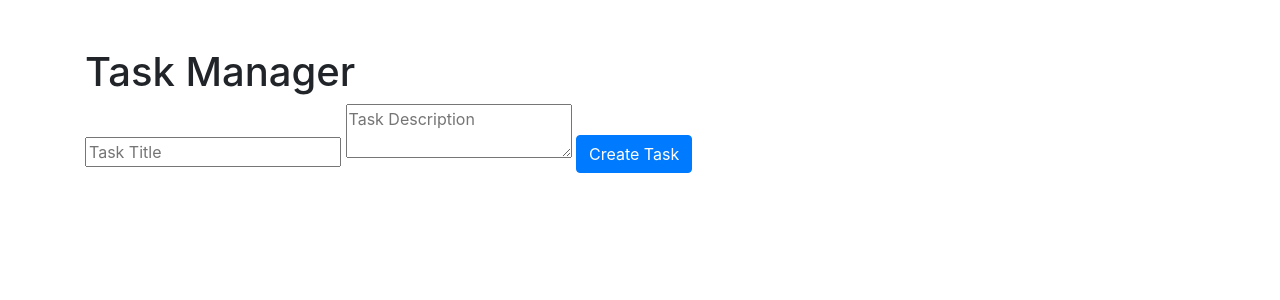
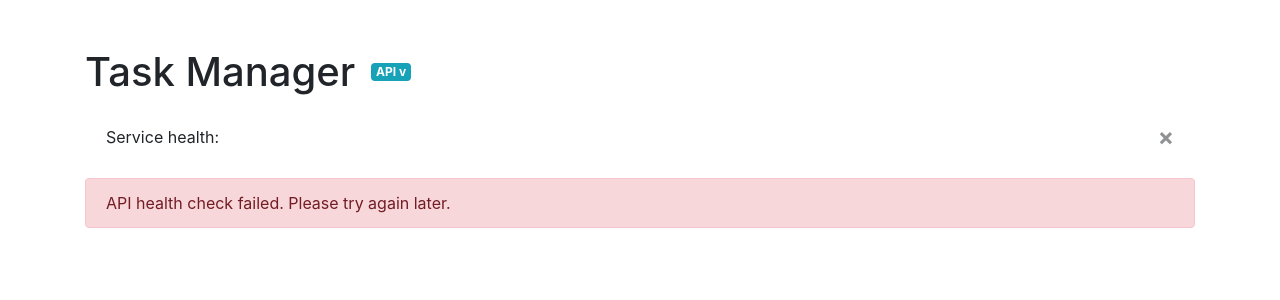
Before and after one commit to sacumesh/devops-task-dashboard, a Flask app: page / in a window 1280 px wide. Shown: the top 300 px of the page. Run offline with Flask 3, Linux system fonts and the light colour scheme; data that the repository does not hold is empty; some libraries are stand-ins or nearby versions.

Commit message:
Fix error views

```diff
--- a/app/api.py
+++ b/app/api.py
@@ -1,7 +1,7 @@
 # api.py
 import os
+import requests
 from typing import List, Dict, Optional, Tuple, Any
-import requests
 from requests import Response
 from dotenv import load_dotenv
 
@@ -9,9 +9,7 @@
 load_dotenv()
 
 # Configuration
-API_BASE_URL: str = os.getenv("API_BASE_URL", "http://localhost:8080/api/")
-DEFAULT_TIMEOUT: int = 10
-HEALTH_TIMEOUT: int = 5
+TASK_MANAGER_API_URL: str = os.getenv("TASK_MANAGER_API_URL", "http://localhost:8080/api/")
 
 # Session initialization
 _session = requests.Session()
@@ -57,7 +55,7 @@
 
 def _url(path: str) -> str:
     """Construct an absolute URL from a relative path."""
-    base = API_BASE_URL.rstrip("/")
+    base = TASK_MANAGER_API_URL.rstrip("/")
     suffix = path.lstrip("/")
     return f"{base}/{suffix}"
 
@@ -105,12 +103,12 @@
     return data if isinstance(data, dict) else {"data": data}
 
 
-def _request(method: str, path: str, *, json: Optional[Dict[str, Any]] = None, timeout: int = DEFAULT_TIMEOUT) -> Dict[str, Any]:
+def _request(method: str, path: str, *, json: Optional[Dict[str, Any]] = None, ) -> Dict[str, Any]:
     """
     Core request executor. Converts low-level exceptions to domain errors.
     """
     try:
-        resp = _session.request(method=method, url=_url(path), json=json, timeout=timeout)
+        resp = _session.request(method=method, url=_url(path), json=json)
         return _handle_response(resp)
     except requests.Timeout:
         raise TimeoutError("Request timed out. Check your network and try again.")
@@ -145,17 +143,17 @@
 
 
 # Public API: return (data, error) for UI-friendly handling
-def health(timeout: int = HEALTH_TIMEOUT) -> Tuple[Optional[Dict[str, Any]], Optional[str]]:
+def health() -> Tuple[Optional[Dict[str, Any]], Optional[str]]:
     try:
-        data = _request("GET", "/tasks/health", timeout=timeout)
+        data = _request("GET", "/tasks/health")
         return data, None
     except ApiError as e:
         return None, _ui_message(e)
 
 
-def get_tasks(timeout: int = DEFAULT_TIMEOUT) -> Tuple[Optional[List[Dict[str, Any]]], Optional[str]]:
+def get_tasks() -> Tuple[Optional[List[Dict[str, Any]]], Optional[str]]:
     try:
-        data = _request("GET", "/tasks", timeout=timeout)
+        data = _request("GET", "/tasks")
         # Accept both list and dict-wrapped, normalize to list for caller
         if isinstance(data, dict) and "data" in data and isinstance(data["data"], list):
             return data["data"], None
@@ -166,37 +164,46 @@
         return None, _ui_message(e)
 
 
-def get_task(task_id: str, timeout: int = DEFAULT_TIMEOUT) -> Tuple[Optional[Dict[str, Any]], Optional[str]]:
+def get_task(task_id: str, ) -> Tuple[Optional[Dict[str, Any]], Optional[str]]:
     try:
-        data = _request("GET", f"/tasks/{task_id}", timeout=timeout)
+        data = _request("GET", f"/tasks/{task_id}")
         return data, None
     except ApiError as e:
         return None, _ui_message(e)
 
 
-def create_task(title: str, description: str = "", status: Optional[str] = None, timeout: int = DEFAULT_TIMEOUT) -> Tuple[Optional[Dict[str, Any]], Optional[str]]:
+def create_task(title: str, description: str = "", status: Optional[str] = None, ) -> Tuple[Optional[Dict[str, Any]], Optional[str]]:
     payload: Dict[str, Any] = {"title": title, "description": description}
     if status:
         payload["status"] = status
     try:
-        data = _request("POST", "/tasks", json=payload, timeout=timeout)
+        data = _request("POST", "/tasks", json=payload)
         return data, None
     except ApiError as e:
         return None, _ui_message(e)
 
 
-def update_task(task_id: str, title: str, description: str, status: str, timeout: int = DEFAULT_TIMEOUT) -> Tuple[Optional[Dict[str, Any]], Optional[str]]:
+def update_task(task_id: str, title: str, description: str, status: str, ) -> Tuple[Optional[Dict[str, Any]], Optional[str]]:
     payload: Dict[str, Any] = {"id": task_id, "title": title, "description": description, "status": status}
     try:
-        data = _request("PUT", "/tasks", json=payload, timeout=timeout)
+        data = _request("PUT", "/tasks", json=payload)
         return data, None
     except ApiError as e:
         return None, _ui_message(e)
 
 
-def delete_task(task_id: str, timeout: int = DEFAULT_TIMEOUT) -> Tuple[bool, Optional[str]]:
+def delete_task(task_id: str, ) -> Tuple[bool, Optional[str]]:
     try:
-        _request("DELETE", f"/tasks/{task_id}", timeout=timeout)
+        _request("DELETE", f"/tasks/{task_id}")
         return True, None
     except ApiError as e:
         return False, _ui_message(e)
+
+
+def api_version() -> Tuple[Optional[str], Optional[str]]:
+    try:
+        data = _request("GET", "/version")
+        version = data.get("apiVersion") if isinstance(data, dict) else None
+        return version, None
+    except ApiError as e:
+        return None, _ui_message(e)
--- a/app/main.py
+++ b/app/main.py
@@ -1,8 +1,13 @@
+import api
+import os
 from flask import Flask, render_template, request, redirect, url_for, flash
-import api  # Import your existing API client
+from dotenv import load_dotenv
 
-app = Flask(__name__)
-app.config['SECRET_KEY'] = 'your_secret_key'  # Set your secret key
+# Load environment variables once from project root
+load_dotenv()
+
+app = Flask(__name__)# Set your secret key
+app.secret_key = os.getenv('SECRET_KEY', 'supersecretkey')
 
 @app.route('/')
 def index():
@@ -10,7 +15,23 @@
     if error:
         flash(f"Error fetching tasks: {error}", 'error')
         tasks = []
-    return render_template('index.html', tasks=tasks)
+
+    api_version, error = api.api_version()  # Fetch API version from the API client
+    if error:
+        flash(f"Error fetching API version: {error}", 'error')
+        api_version = None
+
+    # Health check: consider service healthy only if status == 'UP'
+    is_healthy = False
+    health, err = api.health()
+    if err:
+        flash(f"Health check error: {err}", 'error')
+    elif isinstance(health, dict) and health.get('status') == 'UP':
+        is_healthy = True
+    else:
+        flash(f"Service health: {health.get('status') if isinstance(health, dict) else 'UNKNOWN'}", 'error')
+
+    return render_template('index.html', tasks=tasks, api_version=api_version, health_check=is_healthy)
 
 @app.route('/create', methods=['POST'])
 def create_task():
@@ -56,4 +77,5 @@
     return redirect(url_for('index'))
 
 if __name__ == '__main__':
-    app.run(debug=True, host='0.0.0.0', port=5000)
+    port = int(os.getenv('PORT', '5000'))
+    app.run(debug=True, host='0.0.0.0', port=port)
--- a/app/templates/index.html
+++ b/app/templates/index.html
@@ -8,20 +8,57 @@
 </head>
 <body>
     <div class="container">
-        <h1 class="mt-5">Task Manager</h1>
-        <form action="{{ url_for('create_task') }}" method="POST" class="mb-4">
-            <input type="text" name="title" placeholder="Task Title" required>
-            <textarea name="description" placeholder="Task Description"></textarea>
-            <button type="submit" class="btn btn-primary">Create Task</button>
-        </form>
+        <div class="mt-5">
+            <div class="d-flex align-items-center mb-3">
+                <h1 class="mb-0">Task Manager</h1>
+                <span class="badge badge-info ml-3">API v{{ api_version }}</span>
+            </div>
 
             {% with messages = get_flashed_messages(with_categories=true) %}
             {% if messages %}
+                <div class="mb-3">
                 {% for category, message in messages %}
-                    <div class="alert alert-{{ category }}">{{ message }}</div>
+                    <div class="alert alert-{{ category }} alert-dismissible fade show" role="alert">
+                        {{ message }}
+                        <button type="button" class="close" data-dismiss="alert" aria-label="Close">
+                            <span aria-hidden="true">&times;</span>
+                        </button>
+                    </div>
                 {% endfor %}
+                </div>
             {% endif %}
             {% endwith %}
+
+            {% if health_check %}
+            <div class="card mb-4">
+                <div class="card-header">Create a new task</div>
+                <div class="card-body">
+                    <form action="{{ url_for('create_task') }}" method="POST">
+                        <div class="form-group">
+                            <label for="title">Title</label>
+                            <input
+                                type="text"
+                                id="title"
+                                name="title"
+                                class="form-control"
+                                placeholder="Enter task title"
+                                required
+                            >
+                        </div>
+                        <div class="form-group">
+                            <label for="description">Description</label>
+                            <textarea
+                                id="description"
+                                name="description"
+                                class="form-control"
+                                rows="3"
+                                placeholder="Add a brief description"
+                            ></textarea>
+                        </div>
+                        <button type="submit" class="btn btn-primary">Create Task</button>
+                    </form>
+                </div>
+            </div>
 
             <ul class="list-group">
                 {% for task in tasks %}
@@ -32,6 +69,12 @@
                     </li>
                 {% endfor %}
             </ul>
+            {% else %}
+            <div class="alert alert-danger" role="alert">
+                API health check failed. Please try again later.
+            </div>
+            {% endif %}
+        </div>
     </div>
 </body>
 </html>
```
Also changed, not shown: app/templates/edit.html (+36 -7 lines). Lines whose indentation alone changed are shown as unchanged.
